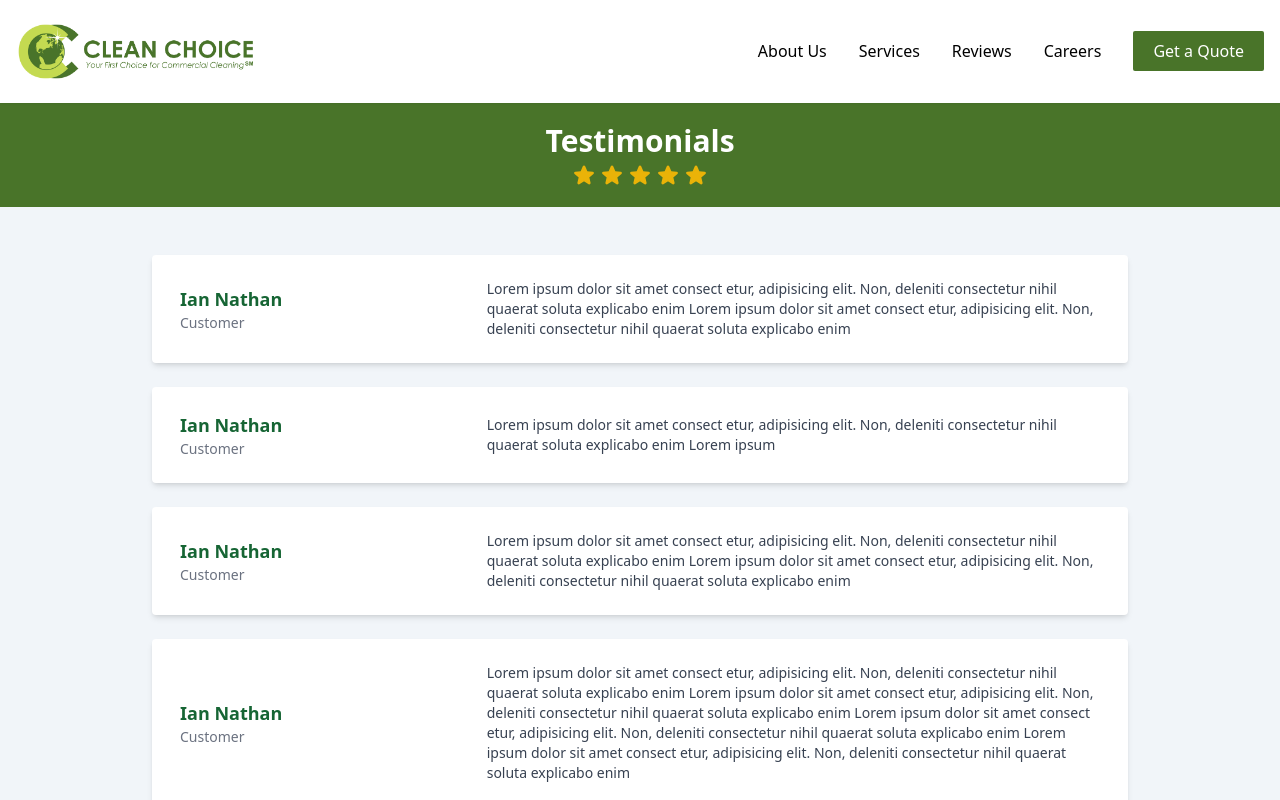
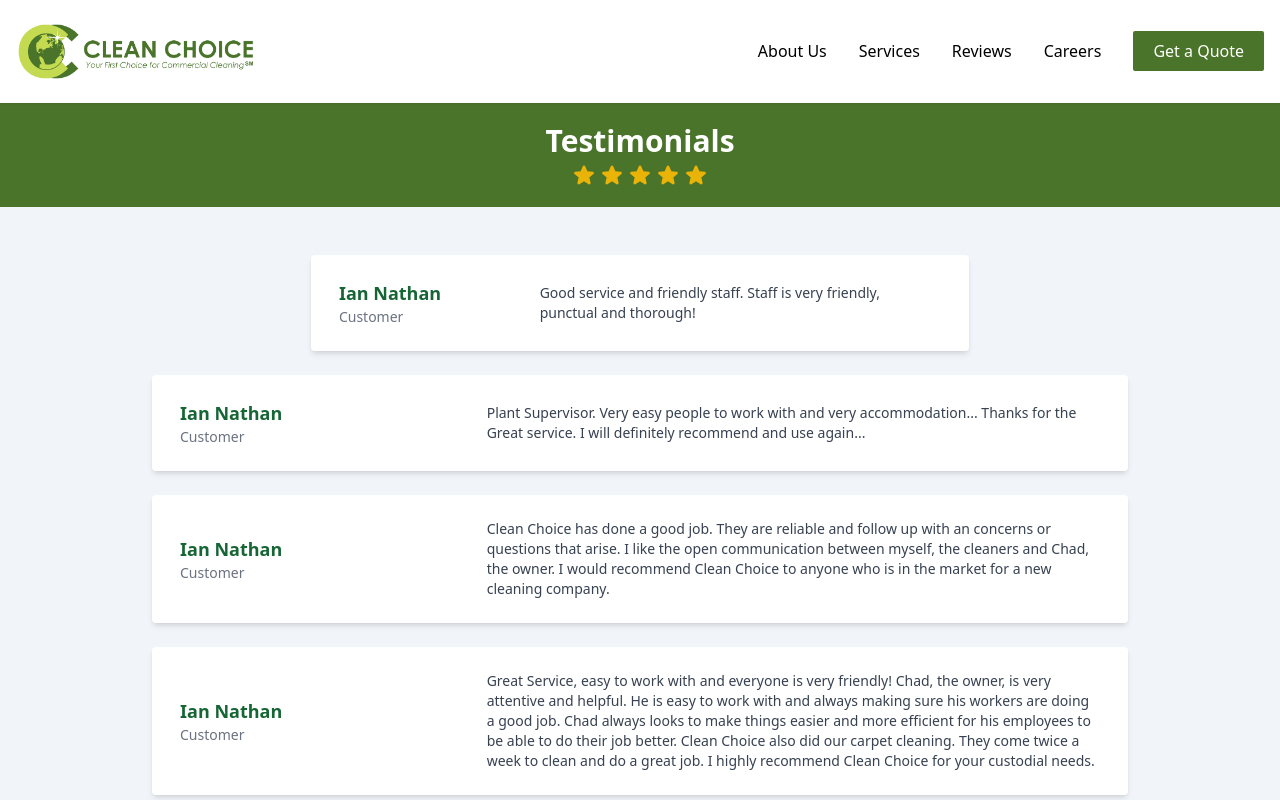
Before and after one commit to Clean-Choice-Website/clean-choice, a React (Vite) app: page /reviews in a window 1280 px wide. Shown: the top 800 px of the page. Built offline with nearby package versions, Linux system fonts and the light colour scheme.

Commit message:
Removed variable name

```diff
--- a/src/Reviews.jsx
+++ b/src/Reviews.jsx
@@ -24,7 +24,7 @@ const Reviews = () => {
     e.preventDefault();
     setIsSending((prev) => !prev);
 
-    const fakeWait = setTimeout(() => {
+    setTimeout(() => {
       setIsSending((prev) => !prev);
       setSentSuccessfully(true);
       setFormData({
@@ -79,35 +79,29 @@ const Reviews = () => {
         ))} */}
       </div>
       <div className='flex flex-col gap-6'>
-        <Review>
-          {' '}
-          Lorem ipsum dolor sit amet consect etur, adipisicing elit. Non,
-          deleniti consectetur nihil quaerat soluta explicabo enim Lorem ipsum
-          dolor sit amet consect etur, adipisicing elit. Non, deleniti
-          consectetur nihil quaerat soluta explicabo enim{' '}
+        <Review name={'Brandon Neddef'}>
+          {`Good service and friendly staff. Staff is very friendly, punctual and thorough!`}
         </Review>
-        <Review>
-          {' '}
-          Lorem ipsum dolor sit amet consect etur, adipisicing elit. Non,
-          deleniti consectetur nihil quaerat soluta explicabo enim Lorem ipsum
+        <Review name='Kevin Coubal'>
+          Plant Supervisor. Very easy people to work with and very
+          accommodation... Thanks for the Great service. I will definitely
+          recommend and use again...
         </Review>
-        <Review>
-          {' '}
-          Lorem ipsum dolor sit amet consect etur, adipisicing elit. Non,
-          deleniti consectetur nihil quaerat soluta explicabo enim Lorem ipsum
-          dolor sit amet consect etur, adipisicing elit. Non, deleniti
-          consectetur nihil quaerat soluta explicabo enim{' '}
+        <Review name={'Lisa Turnacliff'}>
+          Clean Choice has done a good job. They are reliable and follow up with
+          an concerns or questions that arise. I like the open communication
+          between myself, the cleaners and Chad, the owner. I would recommend
+          Clean Choice to anyone who is in the market for a new cleaning
+          company.
         </Review>
-        <Review>
-          {' '}
-          Lorem ipsum dolor sit amet consect etur, adipisicing elit. Non,
-          deleniti consectetur nihil quaerat soluta explicabo enim Lorem ipsum
-          dolor sit amet consect etur, adipisicing elit. Non, deleniti
-          consectetur nihil quaerat soluta explicabo enim Lorem ipsum dolor sit
-          amet consect etur, adipisicing elit. Non, deleniti consectetur nihil
-          quaerat soluta explicabo enim Lorem ipsum dolor sit amet consect etur,
-          adipisicing elit. Non, deleniti consectetur nihil quaerat soluta
-          explicabo enim{' '}
+        <Review name={'Jackie Hall'}>
+          Great Service, easy to work with and everyone is very friendly! Chad,
+          the owner, is very attentive and helpful. He is easy to work with and
+          always making sure his workers are doing a good job. Chad always looks
+          to make things easier and more efficient for his employees to be able
+          to do their job better. Clean Choice also did our carpet cleaning.
+          They come twice a week to clean and do a great job. I highly recommend
+          Clean Choice for your custodial needs.
         </Review>
       </div>
       <div className='mt-16 text-center'>
```
